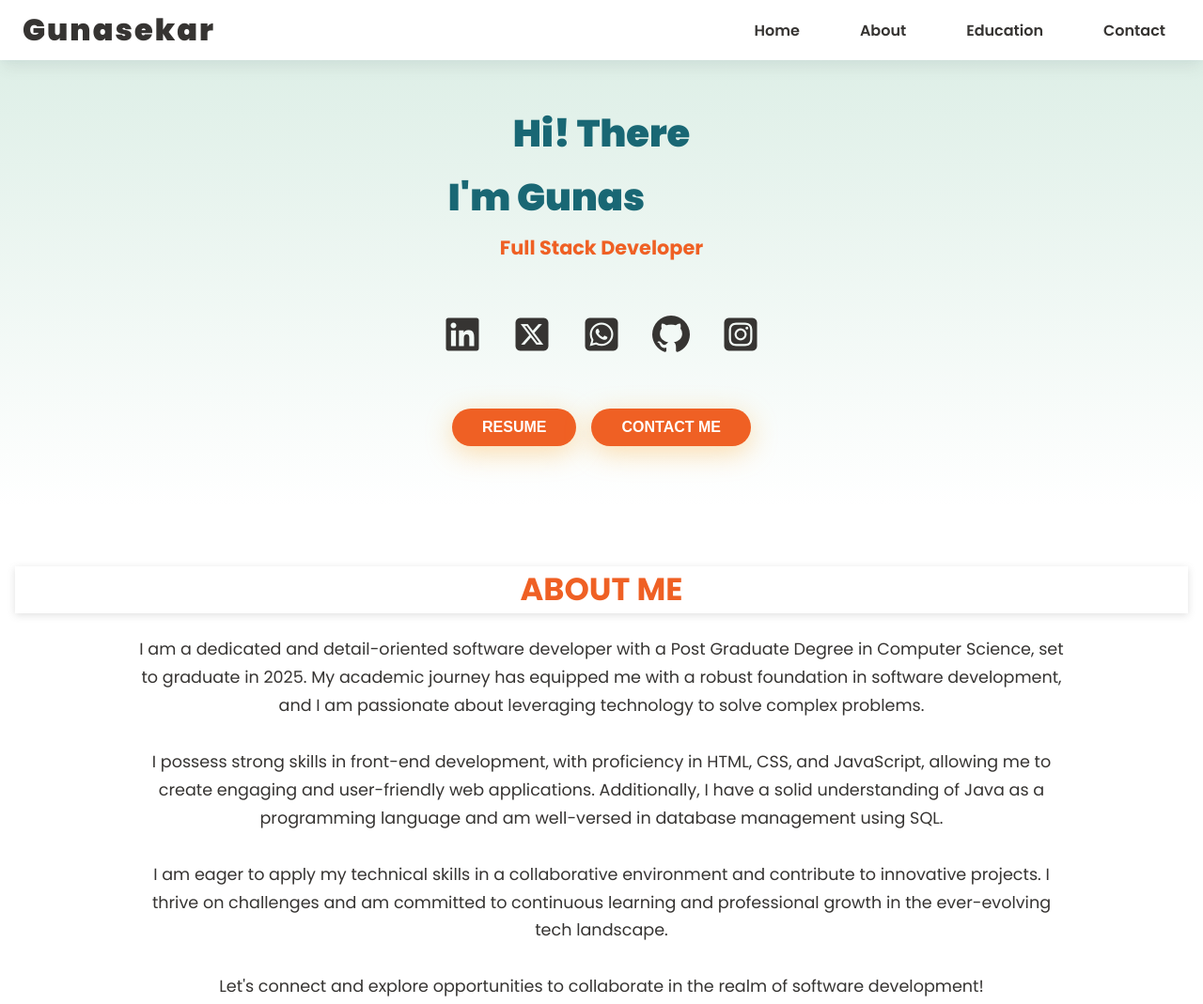
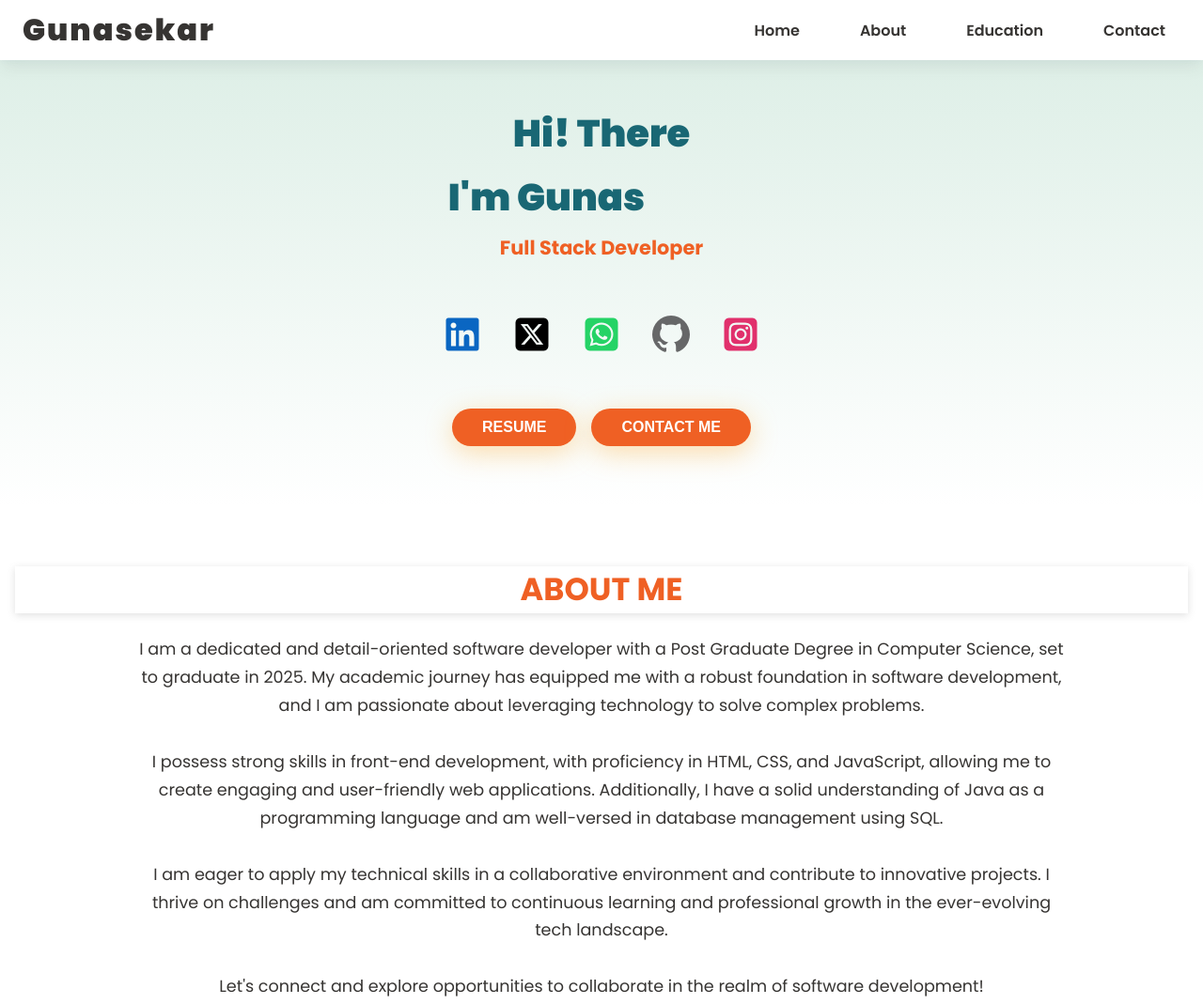
Before and after one commit to GunasekarB/portfolio, a plain HTML site: page index.html in a window 1280 px wide. Shown: the top 1069 px of the page at 94% size. Drawn offline with Linux system fonts and the light colour scheme.

Commit message:
Update style.css
Signed-off-by: GUNASEKAR B <138770688+GunasekarB@users.noreply.github.com>

```diff
--- a/css/style.css
+++ b/css/style.css
@@ -51,7 +51,7 @@ header h1:hover {
   color: var(--d-orange);
 }
 
-#guna{
+#guna {
   overflow: hidden;
   width: 20ch;
   animation: typing 3s steps(25) infinite;
@@ -101,7 +101,7 @@ article {
     rgba(255, 255, 255, 1) 0%,
     rgba(222, 239, 231, 1) 100%
   );
-  max-height: fit-content;
+  min-height: fit-content;
 }
 .my-info h1 {
   font-size: 2.5rem;
@@ -134,19 +134,19 @@ article {
   transform: scale(1.2);
   color: var(--dgreen);
 }
-#linkedin:hover {
+#linkedin {
   color: #0a66c2;
 }
-#x:hover {
+#x {
   color: #000000;
 }
-#github:hover {
+#github{
   color: #666768;
 }
-#whatsapp:hover {
+#whatsapp {
   color: #25d366;
 }
-#instagram:hover {
+#instagram {
   color: #e1306c;
 }
 
@@ -417,7 +417,7 @@ footer {
   }
   article{
     line-height: 3rem;
-    min-height: fit-content;
+    max-height: fit-content;
   }
   article,
   .about,
```
